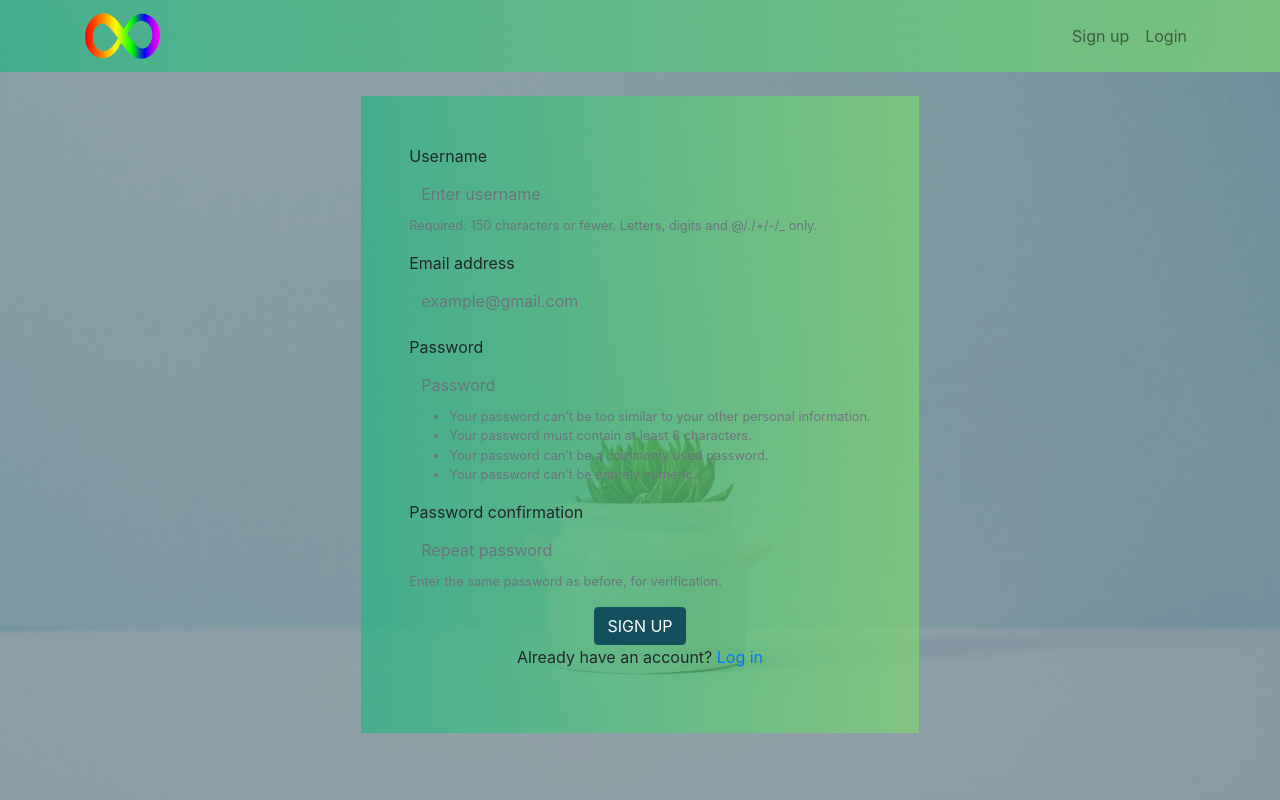
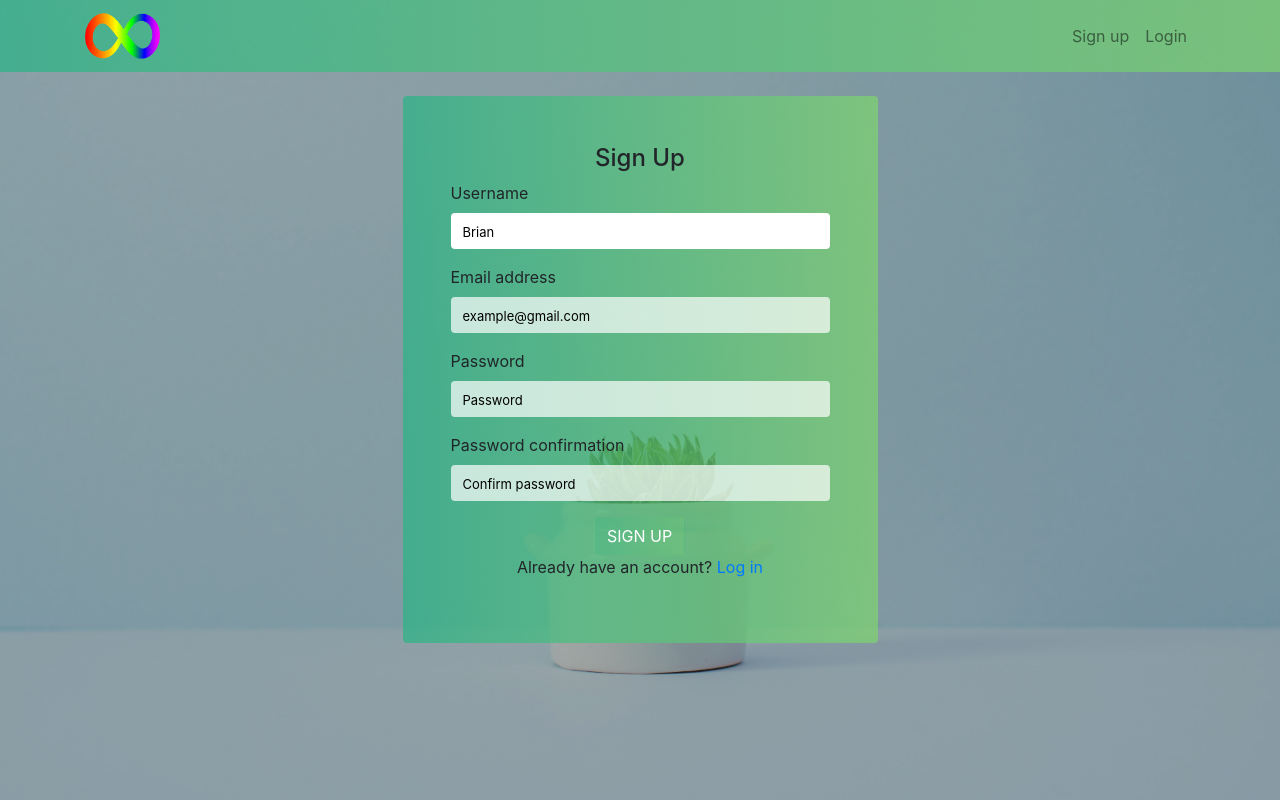
Before and after one commit to BrianMwevi/TaskManager, a Django app: page /accounts/signup/ in a window 1280 px wide. Run offline with Django 3.2, Linux system fonts and the light colour scheme; some libraries are stand-ins or nearby versions.

Commit message:
Created custom button

```diff
--- a/Taskproject/accounts/forms.py
+++ b/Taskproject/accounts/forms.py
@@ -10,8 +10,10 @@ class SignupForm(UserCreationForm):
 
 	def __init__(self, *args, **kwargs):
 		super().__init__(*args, **kwargs)
-		field_class = "form-control, form_create"
-		self.fields['username'].widget.attrs.update({"placeholder": "Enter username","class": field_class})
+		field_class = "form-control,btn-custom, form_create"
+		self.fields['username'].widget.attrs.update({"placeholder": "Brian","class": field_class})
 		self.fields['email'].widget.attrs.update({"required":True,"placeholder": "example@gmail.com","class": field_class})
 		self.fields['password1'].widget.attrs.update({"placeholder": "Password","class": field_class})
-		self.fields['password2'].widget.attrs.update({"placeholder": "Repeat password","class": field_class})
+		self.fields['password2'].widget.attrs.update({"placeholder": "Confirm password","class": field_class})
+		for fieldname in ['username', 'password1', 'password2']:
+			self.fields[fieldname].help_text = None
--- a/Taskproject/accounts/templates/accounts/login.html
+++ b/Taskproject/accounts/templates/accounts/login.html
@@ -10,7 +10,7 @@
 
 		<div class="row">
 
-			<div class="col-md-6 mx-auto p-5 gradient">
+			<div class="col-md-5 mx-auto p-5 gradient my-auto">
 
 				<h4 class="text-center text-shadow pb-3">Be productive!</h4>
 
@@ -22,7 +22,7 @@
 
 					<div class="text-center py-4">
 
-						<input class="btn btn-info" type="submit" name="loginform" value="LOG IN">
+						<button class="btn btn-custom" type="submit">LOG IN</button>
 
 						<input type="hidden" name="next" value="{{ next_page }}">
 
--- a/Taskproject/accounts/templates/accounts/signup.html
+++ b/Taskproject/accounts/templates/accounts/signup.html
@@ -1,8 +1,6 @@
 {% extends "base.html" %}
 
 {% load bootstrap4 %}
-
-
 
 {% block body_block %}
 
@@ -12,7 +10,9 @@
 
 		<div class="row">
 
-			<div class="offset-4 gradient p-5 mx-auto">
+			<div class="col-md-5 mx-auto rounded gradient p-5">
+
+				<h4 class="text-center">Sign Up</h4>
 
 				<form class="user-form" method="POST">
 
@@ -22,7 +22,7 @@
 
 				  <div class="text-center">
 
-				    <input class="btn btn-info" type="submit" name="user_submit" value="SIGN UP">
+				    <button class="btn btn-custom" type="submit">SIGN UP</button>
 
 				    <p>Already have an account? <a href="{% url 'accounts:login' %}" class="card-link text-primary">Log in</a></p>
 
--- a/Taskproject/static/css/style.css
+++ b/Taskproject/static/css/style.css
@@ -14,26 +14,70 @@
 	background:linear-gradient(to left,rgba(126, 213, 111, .7),rgba(40, 180, 133, .7));
 }
 
-
-
-.form_create:focus {
-	box-shadow: 0 0 0 0 !important;
+.btn-custom {
+  background:linear-gradient(to left,rgba(126, 213, 111, .2),rgba(40, 180, 133, .2));
+  -webkit-transform: perspective(1px) translateZ(0);
+  transform: perspective(1px) translateZ(0);
+  box-shadow: 0 0 1px rgba(0, 0, 0, 0);
+  position: relative;
+  -webkit-transition-property: color;
+  transition-property: color;
+  -webkit-transition-duration: 0.5s;
+  transition-duration: 0.5s;
+  border-radius: 4px;
+  color: #fff;
 }
 
-.hide {
-	display: none;
+.btn-custom:before {
+	content: "";
+	position: absolute;
+	z-index: -1;
+	top: 0;
+	left: 0;
+	right: 0;
+	bottom: 0;
+	background:linear-gradient(to left,rgba(126, 213, 111, 1),rgba(40, 180, 133, 1));
+	-webkit-transform: scaleX(0);
+	transform: scaleX(0);
+	-webkit-transform-origin: 0 50%;
+	transform-origin: 0 50%;
+	-webkit-transition-property: transform;
+	transition-property: transform;
+	-webkit-transition-duration: 0.5s;
+	transition-duration: 0.5s;
+	-webkit-transition-timing-function: ease-out;
+	transition-timing-function: ease-out;
+	border-radius: 4px;
+	/*color: #000;*/
+}
+
+.btn-custom:hover, .btn-custom:hover:before, .btn-custom:focus:before, .btn-custom:active:before {
+	-webkit-transform: scaleX(1);
+	transform: scaleX(1);
+	-webkit-transition-timing-function: cubic-bezier(0.52, 1.64, 0.37, 0.66);
+	transition-timing-function: cubic-bezier(0.52, 1.64, 0.37, 0.66);
+	color: #000;
 }
 
 .form_create {
 	border: none;
-	background-color: transparent !important;
+	background: rgba(255, 255, 255, .7);
+}
 
+.form_create::placeholder {
+	color:#000;
+	font-size: 13px;
 }
 
 .form_create:focus {
 	box-shadow: 0 0 0 0 !important;
 	border: 0;
-	background-color: transparent;
+	background: rgba(255, 255, 255, 1);
+	color: #000;
+}
+
+.hide {
+	display: none;
 }
 
 /*Card hoover*/
--- a/Taskproject/static/js/custom.js
+++ b/Taskproject/static/js/custom.js
@@ -122,15 +122,15 @@ function loopTasks(cat, updated, dropped){
     var taskCat = cat.category;
     var createdDate = cat.created_date;
     var endDate = cat.end_date;
-    var tasksDisplay = "<form method='POST' class='gradient collapse' id='form" + taskId + "'" + "><input type='hidden' name='category' value='" + taskCat + "' id='cat" + taskId +"'" +
+    var tasksDisplay = "<form method='POST' class='gradient collapse mb-1 rounded' id='form" + taskId + "'" + "><input type='hidden' name='category' value='" + taskCat + "' id='cat" + taskId +"'" +
                         "><input type='hidden'  name='csrfmiddlewaretoken' value='" + formTokenValue + "'" + " id='token" + taskId + "'" + "><div></div><div class='form-group'>\
-                        <span closeUpdate'><i class='btn fa fa-close float-right btn-dark rounded p-2' id='close" + taskId + "'" + " ></i></span><input type='text'\
-                        class='form-control form_create border-0' required value='" + title+ "'" + " name='title' autofocus='' id='title" + taskId + "'" + "></div>\
-                        <div class='form-group'><textarea name='content' class='form_create form-control border-0' required='' autofocus='' id='content" + taskId + "'" + ">" + content + "</textarea></div>\
-                        <input type='submit' class='btn gradient' value='Update' id='submit" + taskId + "'" + "></form></div><div draggable='true' ondragstart='drag(event)'\
-                        id='card" + taskId + "'" + " class='card gradient collapse task-card py-2 pl-3'><span><h5 class='d-inline py-2' id='header" + taskId + "'" + "> " + title +
+                        <span closeUpdate'><i class='fa fa-close float-right btn-dark p-2' id='close" + taskId + "'" + " ></i></span><input type='text'\
+                        class='form-control form_create bg-transparent border-0' required value='" + title+ "'" + " name='title' autofocus='' id='title" + taskId + "'" + "></div>\
+                        <div class='form-group'><textarea name='content' class='form_create bg-transparent form-control border-0' required='' autofocus='' id='content" + taskId + "'" + ">" + content + "</textarea></div>\
+                        <button type='submit' class='btn btn-custom' id='submit" + taskId + "'" + ">Update</button></form></div><div draggable='true' ondragstart='drag(event)'\
+                        id='card" + taskId + "'" + " class='card gradient collapse task-card py-2 pl-3'><span><h5 class='d-inline py-4' id='header" + taskId + "'" + "> " + title +
                         "</h5><span class='float-right'><i class='edit btn btn-sm  fa fa-pencil' onclick='updateForm(event)' id='" + taskId + "'" + ">\
-                        </i><i class='delete btn btn-sm fa' onclick='deleteTask(event)' id='delete" + taskId + "'" + "></i></span></span><small id='date" + taskId + "'>" + createdDate + "</small></div>"
+                        </i><i class='delete btn btn-sm fa' onclick='deleteTask(event)' id='delete" + taskId + "'" + "></i></span></span><small id='date" + taskId + "' class='py-1'>" + createdDate + "</small></div>"
     if (cat.category == 1) {
 
         if (updated) {
@@ -159,7 +159,7 @@ function loopTasks(cat, updated, dropped){
         }
         // document.getElementById("card" + taskId).style.opacity = ".95";
         $("#delete" + taskId).addClass("fa-close")
-        $("#date" + taskId).replaceWith("<small id='date" + taskId + "'><span class='fa fa-square pr-1'></span>" + createdDate + "</small>")
+        $("#date" + taskId).replaceWith("<small id='date" + taskId + "' class='py-1'><span class='fa fa-square pr-1'></span>" + createdDate + "</small>")
         taskSummary()
     }
     else  {
@@ -175,7 +175,7 @@ function loopTasks(cat, updated, dropped){
         }
         $("#delete" + taskId).addClass("fa-trash")
         $("#header" + taskId).replaceWith("<h5 class='d-inline'><strike>" + title + "</strike></h5>")
-        $("#date" + taskId).replaceWith("<small id='date" + taskId + "'><span class='fa fa-check-square pr-1'></span>" + endDate + "</small>")
+        $("#date" + taskId).replaceWith("<small id='date" + taskId + "' class='py-1'><span class='fa fa-check-square pr-1'></span>" + endDate + "</small>")
         taskSummary()
     }
 }
@@ -286,26 +286,26 @@ function newTask() {
 }
 
 
-function createForm(){
-    var form = $("#createForm");
-
-    form.submit(function(){
+function createForm(event){
+    event.preventDefault();
         if (!requestSent) {
             requestSent = true;
-
-            event.preventDefault();
-            var thisData = $(this);
+            var thisData = $("#createForm");
             var formData = thisData.serialize();
 
             $.ajax({
                 url     : "/api/tasks/create/",
                 method  : "POST",
                 data    : formData,
+                beforeSend: function (xhr, settings) {
+                    if (!csrfSafeMethod(settings.type) && !this.crossDomain) {
+                        xhr.setRequestHeader("X-CSRFToken", csrftoken);
+                    }
+                },
                 success : function(data){
                     $("#createForm").toggle(250);
                     document.getElementById("createForm").reset()
                     loopTasks(data)
-
                     requestSent = false;
                 },
                 errors  : function(data){
@@ -313,7 +313,6 @@ function createForm(){
                 },
             })
         }
-    });
 };
 
 // Updating existing tasks
--- a/Taskproject/taskapp/models.py
+++ b/Taskproject/taskapp/models.py
@@ -18,7 +18,6 @@ class Task(models.Model):
 	started_date = models.DateTimeField(blank=True, null=True)
 	end_date 	 = models.DateTimeField(blank=True, null=True)
 
-
 	def __str__(self):
 		return self.title
 
--- a/Taskproject/taskapp/templates/taskapp/task_list.html
+++ b/Taskproject/taskapp/templates/taskapp/task_list.html
@@ -52,7 +52,7 @@
 
 						<!-- Create task form -->
 
-						<form class="collapse gradient" id="createForm" method="POST">{% csrf_token %}
+						<form class="collapse gradient" id="createForm" method="POST" data-ajax = "false">{% csrf_token %}
 
 							<div class="form-group">
 
@@ -64,7 +64,7 @@
 								<textarea name="content" class="form-control bg-transparent form_create border-0" required placeholder="Detail" autofocus=""></textarea>
 
 							</div>
-							<button class="btn gradient" onclick="createForm()" type='submit'>Create</button>
+							<button class="btn btn-custom" onclick="createForm(event)" type='submit'>Create</button>
 
 						</form>
 
```
